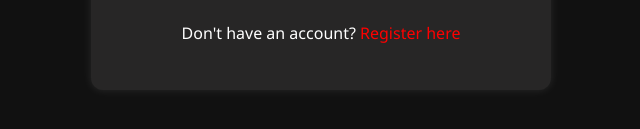
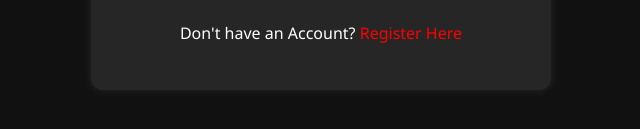
Before and after one commit to shoaibkhan-dev/js_project_todoList, a plain HTML site: page login.html in a window 1280 px wide. Shown: the part 497-626 px from the top of the page, 319-959 px from the left. Drawn offline with Linux system fonts and the light colour scheme.

Commit message:
add files

```diff
--- a/login.html
+++ b/login.html
@@ -53,7 +53,7 @@ button:hover:after {
       <input type="email" id="email" placeholder="Email" required />
       <input type="password" id="password" placeholder="Password" required />
       <button type="submit" class="btn">Login</button>
-      <p>Don't have an account? <a href="register.html">Register here</a></p>
+      <p>Don't have an Account? <a href="register.html">Register Here</a></p>
     </form>
   </div>
 
```
